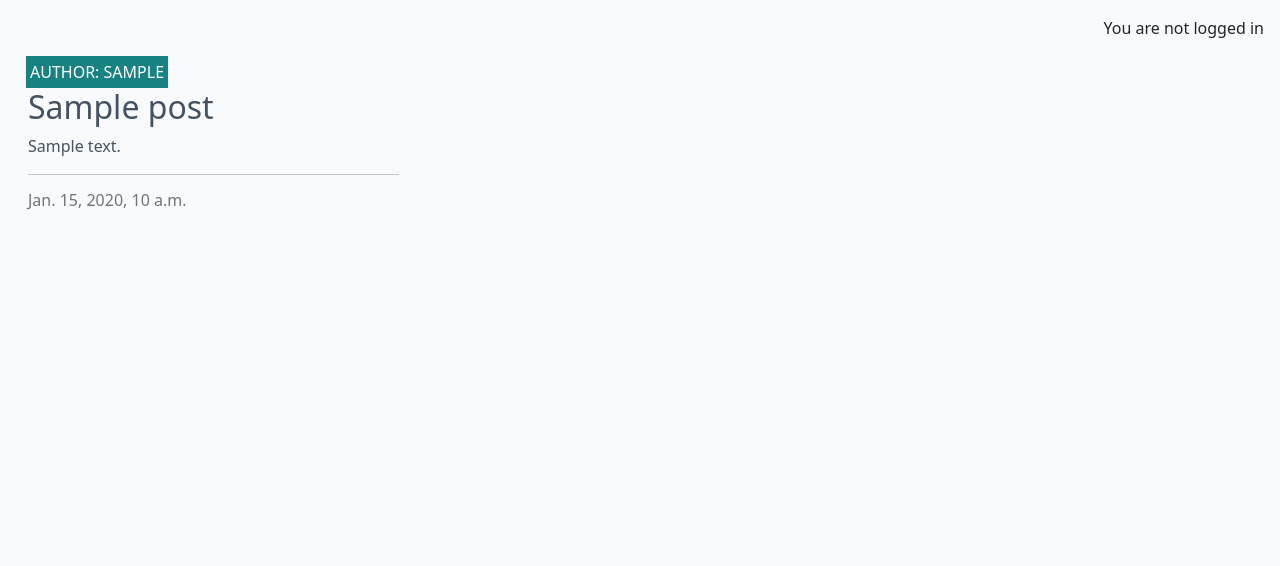
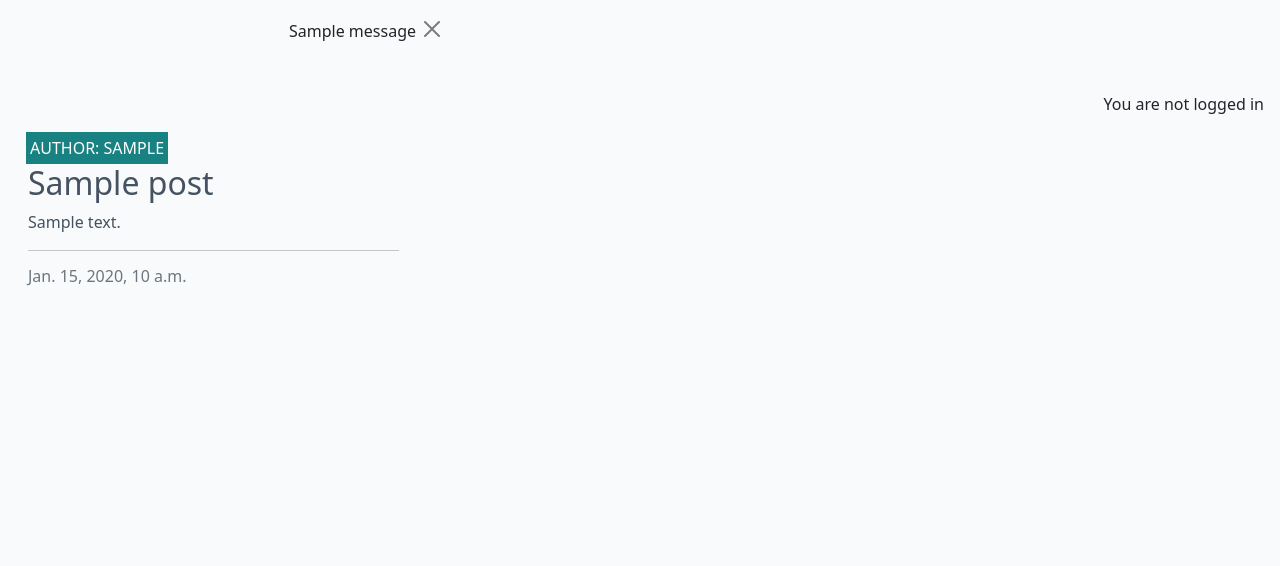
Before and after one commit to iliana-marquez/django-blog, a Django app: page / in a window 1280 px wide. Shown: the part 60-626 px from the top of the page. Run offline with Django 4.2, Linux system fonts and the light colour scheme; tables that the repository leaves empty hold one stand-in row (values such as "Sample post"); one stand-in notice (Sample message) is shown.

Commit message:
feat(comment-UX): Add messages for user feedback

```diff
--- a/blog/views.py
+++ b/blog/views.py
@@ -1,5 +1,8 @@
 from django.shortcuts import render, get_object_or_404
 from django.views import generic
+# for improved UX
+from django.contrib import messages
+# Models
 from .models import Post
 from .forms import CommentForm
 
@@ -37,6 +40,12 @@ def post_detail(request, slug):
             comment.author = request.user
             comment.post = post
             comment.save()
+            # the imported message
+            messages.add_message(
+                request,
+                messages.SUCCESS,
+                'Comment submitted and waiting for approval'
+            )
 
     comment_form = CommentForm()
 
--- a/templates/base.html
+++ b/templates/base.html
@@ -73,6 +73,19 @@
             </div>
         </div>
     </nav>
+    <!-- displaying Django messages -->
+    <div class="container">
+        <div class="row">
+            <div class="col-md-8 offset-md-2">
+                {% for message in messages %}
+                <div class="alert {{ message.tags }} alert-dismisible fade show" id="msg" role="alert">
+                    {{ message | safe }}
+                    <button type="button" class="btn-close" data-bs-dismiss="alert" aria-label="close"></button>
+                </div>
+                {% endfor %}
+            </div>
+        </div>
+    </div>
 
     <main class="flex-shrink-0 main-bg">
         {% if user.is_authenticated %}
```
